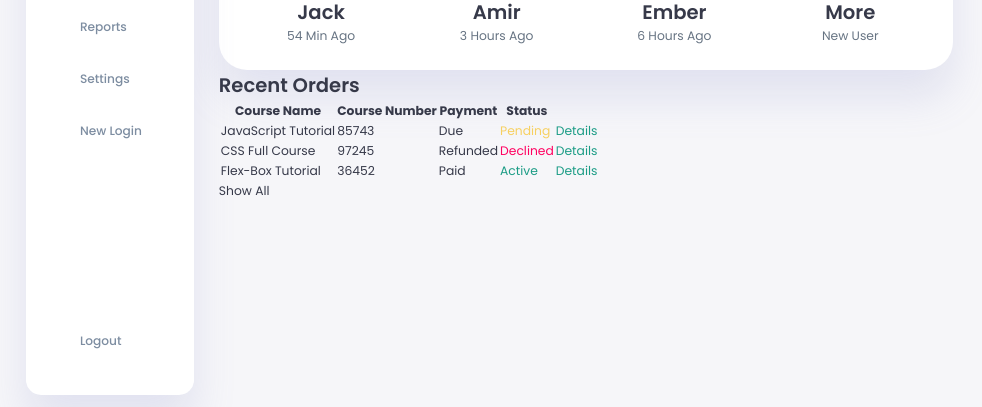
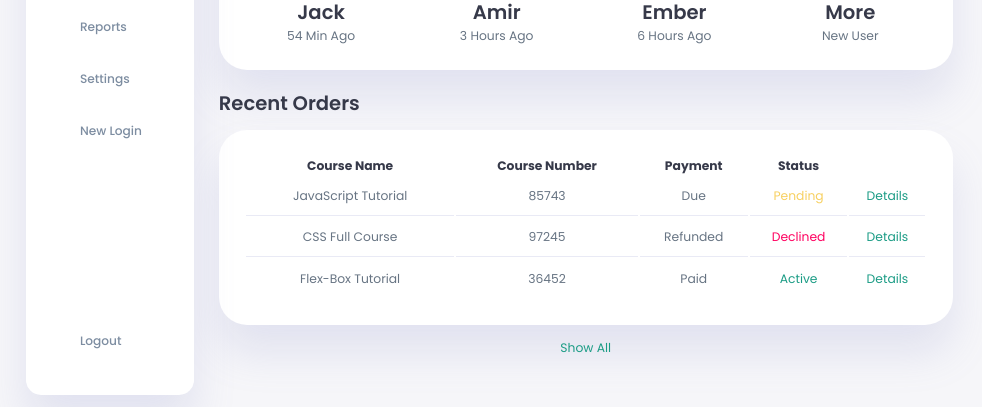
Before and after one commit to indra120/admin-dashboard-design, a Vue app in the folder vue/: page / in a window 1280 px wide. Shown: the part 380-787 px from the top of the page, without its empty margins (0-982 px from the left). Built offline with nearby package versions, Linux system fonts and the light colour scheme; some icons are missing.

Commit message:
Recent-orders styles

```diff
--- a/vue/src/components/Order.vue
+++ b/vue/src/components/Order.vue
@@ -1,7 +1,7 @@
 <script setup>
 defineProps({
   name: String,
-  number: Number,
+  number: String,
   paymentStatus: String,
   status: String,
 })
@@ -26,3 +26,15 @@ defineProps({
     <td class="primary">Details</td>
   </tr>
 </template>
+
+<style scoped>
+td {
+  height: 2.8rem;
+  border-bottom: 1px solid var(--color-light);
+  color: var(--color-dark-variant);
+}
+
+tr:last-child td {
+  border: none;
+}
+</style>
--- a/vue/src/components/RecentOrders.vue
+++ b/vue/src/components/RecentOrders.vue
@@ -52,3 +52,34 @@ const orders = [
     <a href="#">Show All</a>
   </div>
 </template>
+
+<style scoped lang="scss">
+.recent-orders {
+  margin-top: 1.3rem;
+}
+
+h2 {
+  margin-bottom: 0.8rem;
+}
+
+table {
+  background-color: var(--color-white);
+  width: 100%;
+  padding: var(--card-padding);
+  text-align: center;
+  box-shadow: var(--box-shadow);
+  border-radius: var(--card-border-radius);
+  transition: all 0.3s ease;
+
+  &:hover {
+    box-shadow: none;
+  }
+}
+
+a {
+  text-align: center;
+  display: block;
+  margin: 1rem auto;
+  color: var(--color-primary);
+}
+</style>
--- a/vue/src/style.css
+++ b/vue/src/style.css
@@ -98,17 +98,17 @@ b {
 }
 
 .primary {
-  color: var(--color-primary);
+  color: var(--color-primary) !important;
 }
 
 .danger {
-  color: var(--color-danger);
+  color: var(--color-danger) !important;
 }
 
 .success {
-  color: var(--color-success);
+  color: var(--color-success) !important;
 }
 
 .warning {
-  color: var(--color-warning);
+  color: var(--color-warning) !important;
 }
```
